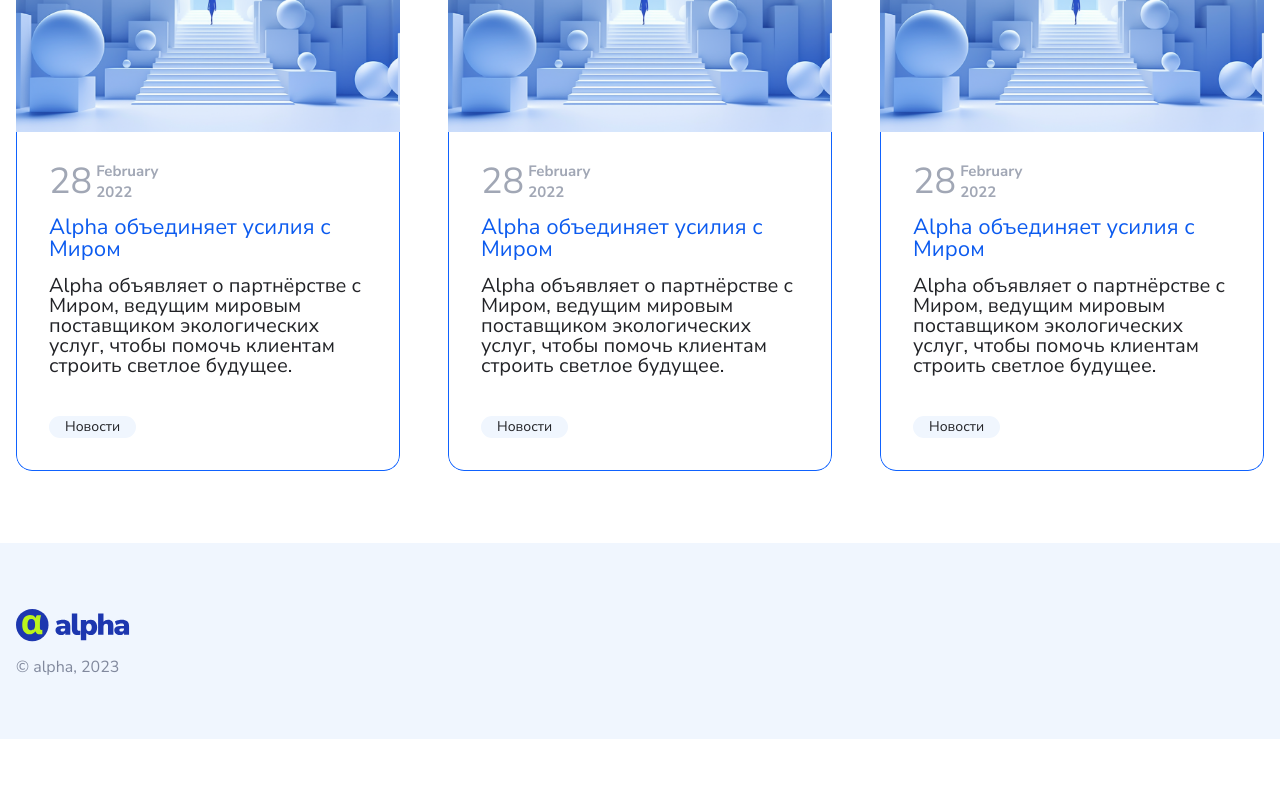
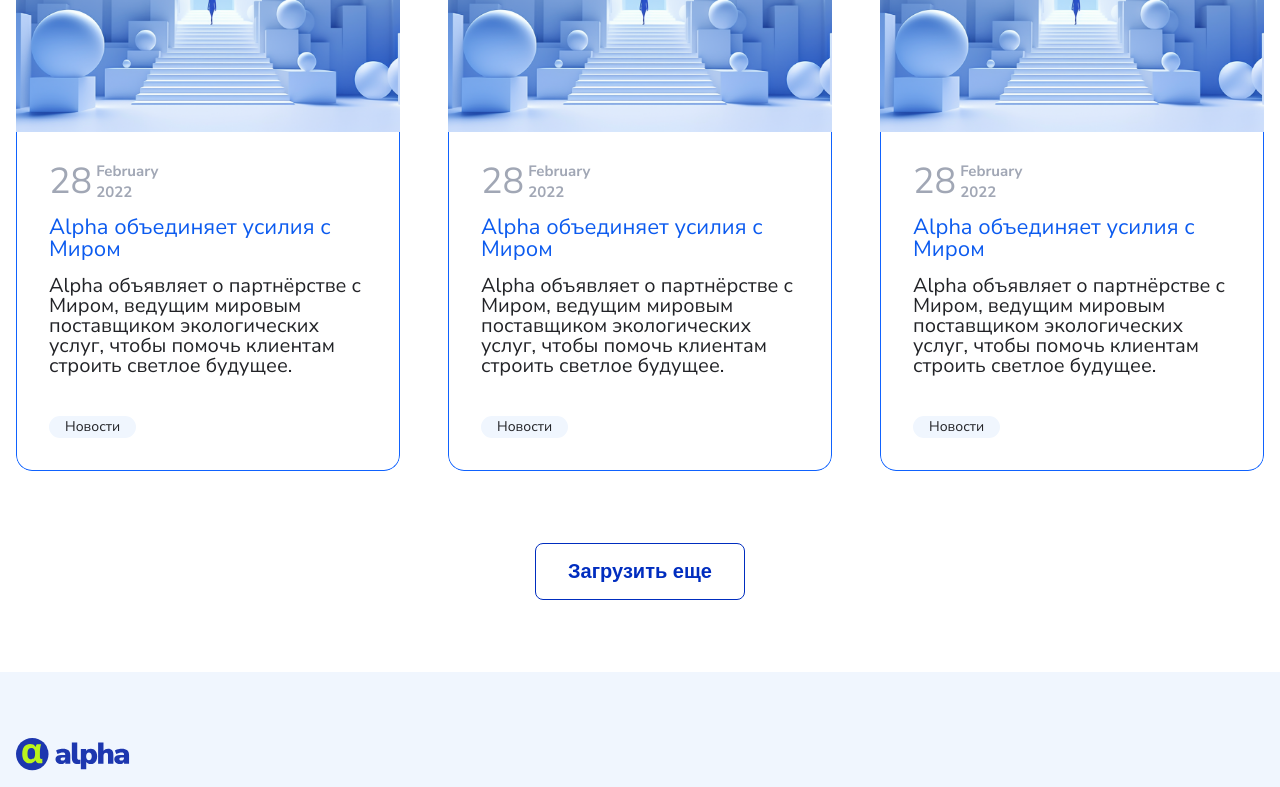
Before and after one commit to DavidEliauri/alpha-test-task, a Vue app: page / in a window 1280 px wide. Shown: the part 1283-2070 px from the top of the page. Before the commit the page ends 2022 px from the top, so only its background shows below. Built offline with nearby package versions, Linux system fonts and the light colour scheme.

Commit message:
added base button

```diff
--- /dev/null
+++ b/src/components/Base/BaseButton.vue
@@ -0,0 +1,65 @@
+<script setup lang="ts">
+    import BaseLoading from '@/components/Base/BaseLoading.vue';
+</script>
+
+<template>
+    <!-- On load add .button_loading -->
+    <button class="button">
+        <span class="button__text">
+            <slot />
+        </span>
+
+        <span class="button__loading">
+            <BaseLoading />
+        </span>
+    </button>
+</template>
+
+<style scoped lang="scss">
+    .button {
+        border: 1px solid #002dbf;
+        border-radius: 8px;
+        font-size: 20px;
+        font-weight: 600;
+        background: none;
+        color: #002dbf;
+        fill: #002dbf;
+        padding: 16px 32px;
+        cursor: pointer;
+        transition: all 100ms;
+        position: relative;
+
+        &:hover,
+        &:focus {
+            background-color: #002dbf;
+            color: white;
+            fill: white;
+        }
+
+        &__text {
+            transition: opacity 500ms ease;
+        }
+
+        &__loading {
+            display: block;
+            width: 36px;
+            height: 36px;
+            position: absolute;
+            top: 50%;
+            left: 50%;
+            transform: translate(-50%, -50%);
+            transition: opacity 500ms ease;
+            opacity: 0;
+        }
+
+        &_loading {
+            .button__text {
+                opacity: 0;
+            }
+
+            .button__loading {
+                opacity: 1;
+            }
+        }
+    }
+</style>
--- /dev/null
+++ b/src/components/Base/BaseLoading.vue
@@ -0,0 +1,90 @@
+<script setup lang="ts"></script>
+
+<template>
+    <div class="loading">
+        <svg
+            viewBox="0 0 50 50"
+            xmlns="http://www.w3.org/2000/svg"
+            class="loading__svg"
+        >
+            <path d="m25 18c-.6 0-1-.4-1-1v-8c0-.6.4-1 1-1s1 .4 1 1v8c0 .6-.4 1-1 1z" />
+
+            <path
+                d="m25 42c-.6 0-1-.4-1-1v-8c0-.6.4-1 1-1s1 .4 1 1v8c0 .6-.4 1-1 1z"
+                opacity=".3"
+            />
+
+            <path
+                d="m29 19c-.2 0-.3 0-.5-.1-.4-.3-.6-.8-.3-1.3l4-6.9c.3-.4.8-.6 1.3-.3.4.3.6.8.3 1.3l-4 6.9c-.2.2-.5.4-.8.4z"
+                opacity=".3"
+            />
+
+            <path
+                d="m17 39.8c-.2 0-.3 0-.5-.1-.4-.3-.6-.8-.3-1.3l4-6.9c.3-.4.8-.6 1.3-.3.4.3.6.8.3 1.3l-4 6.9c-.2.2-.5.4-.8.4z"
+                opacity=".3"
+            />
+
+            <path
+                d="m21 19c-.3 0-.6-.2-.8-.5l-4-6.9c-.3-.4-.1-1 .3-1.3s1-.1 1.3.3l4 6.9c.3.4.1 1-.3 1.3-.2.2-.3.2-.5.2z"
+                opacity=".93"
+            />
+
+            <path
+                d="m33 39.8c-.3 0-.6-.2-.8-.5l-4-6.9c-.3-.4-.1-1 .3-1.3s1-.1 1.3.3l4 6.9c.3.4.1 1-.3 1.3-.2.1-.3.2-.5.2z"
+                opacity=".3"
+            />
+
+            <path
+                d="m17 26h-8c-.6 0-1-.4-1-1s.4-1 1-1h8c.6 0 1 .4 1 1s-.4 1-1 1z"
+                opacity=".65"
+            />
+
+            <path
+                d="m41 26h-8c-.6 0-1-.4-1-1s.4-1 1-1h8c.6 0 1 .4 1 1s-.4 1-1 1z"
+                opacity=".3"
+            />
+
+            <path
+                d="m18.1 21.9c-.2 0-.3 0-.5-.1l-6.9-4c-.4-.3-.6-.8-.3-1.3.3-.4.8-.6 1.3-.3l6.9 4c.4.3.6.8.3 1.3-.2.3-.5.4-.8.4z"
+                opacity=".86"
+            />
+
+            <path
+                d="m38.9 33.9c-.2 0-.3 0-.5-.1l-6.9-4c-.4-.3-.6-.8-.3-1.3.3-.4.8-.6 1.3-.3l6.9 4c.4.3.6.8.3 1.3-.2.3-.5.4-.8.4z"
+                opacity=".3"
+            />
+
+            <path
+                d="m11.1 33.9c-.3 0-.6-.2-.8-.5-.3-.4-.1-1 .3-1.3l6.9-4c.4-.3 1-.1 1.3.3s.1 1-.3 1.3l-6.9 4c-.1.2-.3.2-.5.2z"
+                opacity=".44"
+            />
+
+            <path
+                d="m31.9 21.9c-.3 0-.6-.2-.8-.5-.3-.4-.1-1 .3-1.3l6.9-4c.4-.3 1-.1 1.3.3s.1 1-.3 1.3l-6.9 4c-.2.2-.3.2-.5.2z"
+                opacity=".3"
+            />
+        </svg>
+    </div>
+</template>
+
+<style scoped lang="scss">
+    .loading {
+        width: 100%;
+        height: 100%;
+        animation: spin 1s linear infinite;
+
+        @keyframes spin {
+            from {
+                transform: rotate(0deg);
+            }
+            to {
+                transform: rotate(360deg);
+            }
+        }
+
+        &__svg {
+            width: 100%;
+            height: 100%;
+        }
+    }
+</style>
--- a/src/components/TheNews.vue
+++ b/src/components/TheNews.vue
@@ -1,18 +1,33 @@
 <script setup lang="ts">
     import NewsCard from '@/components/NewsCard.vue';
+    import BaseButton from '@/components/Base/BaseButton.vue';
 </script>
 
 <template>
     <div class="news">
-        <NewsCard v-for="n in 6" />
+        <div class="news__items">
+            <NewsCard v-for="n in 6" />
+        </div>
+
+        <div class="news__load-more">
+            <BaseButton>Загрузить еще</BaseButton>
+        </div>
     </div>
 </template>
 
 <style scoped lang="scss">
     .news {
-        display: grid;
-        grid-template-columns: repeat(3, minmax(0, 1fr));
-        row-gap: 64px;
-        column-gap: 48px;
+        &__items {
+            display: grid;
+            grid-template-columns: repeat(3, minmax(0, 1fr));
+            row-gap: 64px;
+            column-gap: 48px;
+        }
+
+        &__load-more {
+            margin-top: 72px;
+            display: flex;
+            justify-content: center;
+        }
     }
 </style>
```
